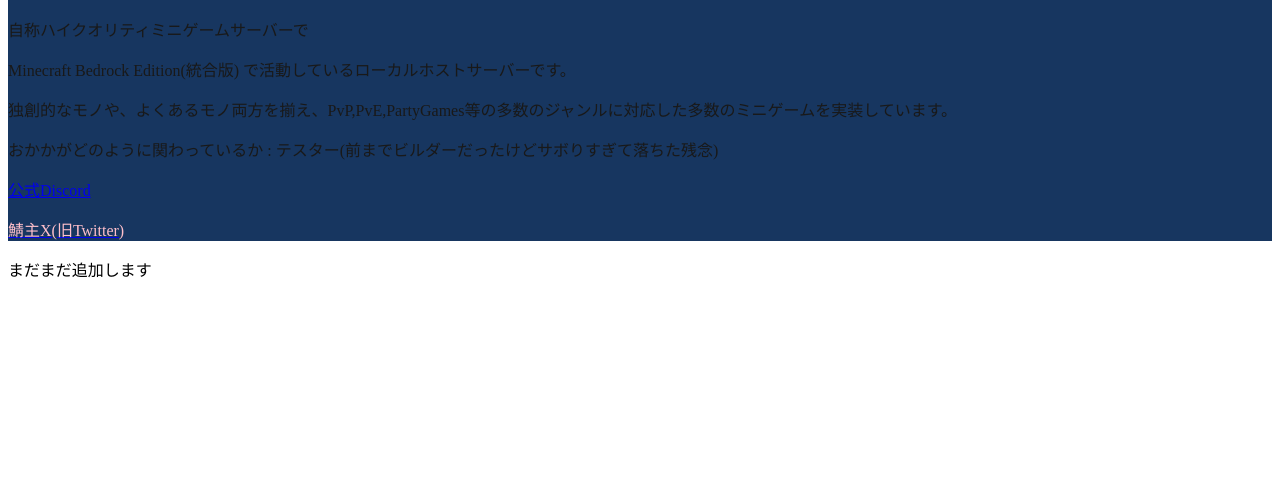
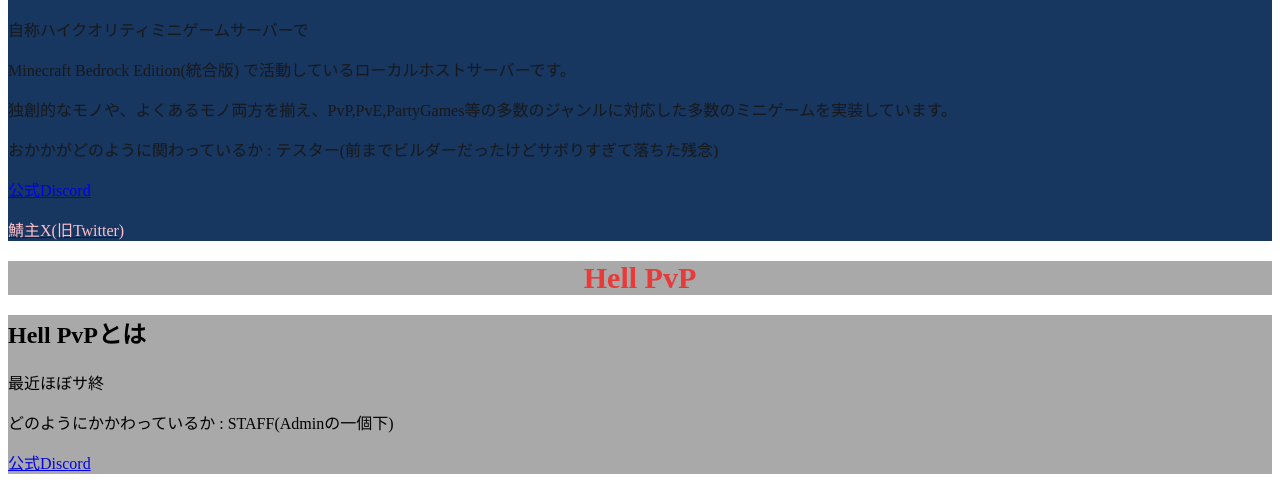
Before and after one commit to Okakajp25/servers, a plain HTML site: page index.html in a window 1280 px wide. Shown: the part 553-1043 px from the top of the page. Before the commit the page ends 850 px from the top, so only its background shows below. Drawn offline with Linux system fonts and the light colour scheme.

Commit message:
Update index.html

```diff
--- a/index.html
+++ b/index.html
@@ -35,6 +35,15 @@
 	#mayo {
 		color: pink;
 	}
+	#HPn {
+		color: rgb(233, 57, 57);
+		text-align: center;
+		font-size: 30px;
+		background-color: darkgrey;
+	}
+	#HPd {
+		background-color: darkgray;
+	}
   </style>
   <link href="https://use.fontawesome.com/releases/v5.6.1/css/all.css" rel="stylesheet">
 </head>
@@ -64,7 +73,15 @@
 		<p> <a href="https://discord.gg/xgSHMN5">公式Discord</a> </p>
 		<p> <a href="https://twitter.com/mayoneezuyt"><span id="mayo">鯖主X(旧Twitter)</span> </a> </p>
 	</div>
+
+</body>
+<body>
+	<h1 id="HPn">Hell PvP</h1>
+	<div id="HPd">
+		<h2>Hell PvPとは</h2>
+		<p>最近ほぼサ終</p>
+		<p>どのようにかかわっているか : STAFF(Adminの一個下)</p>
+		<p> <a href="https://discord.gg/jw3bRccPD5">公式Discord</a> </p>
 	</div>
-	<p>まだまだ追加します</p>
 </body>
 </html>
```
Lines whose indentation alone changed are shown as unchanged.
